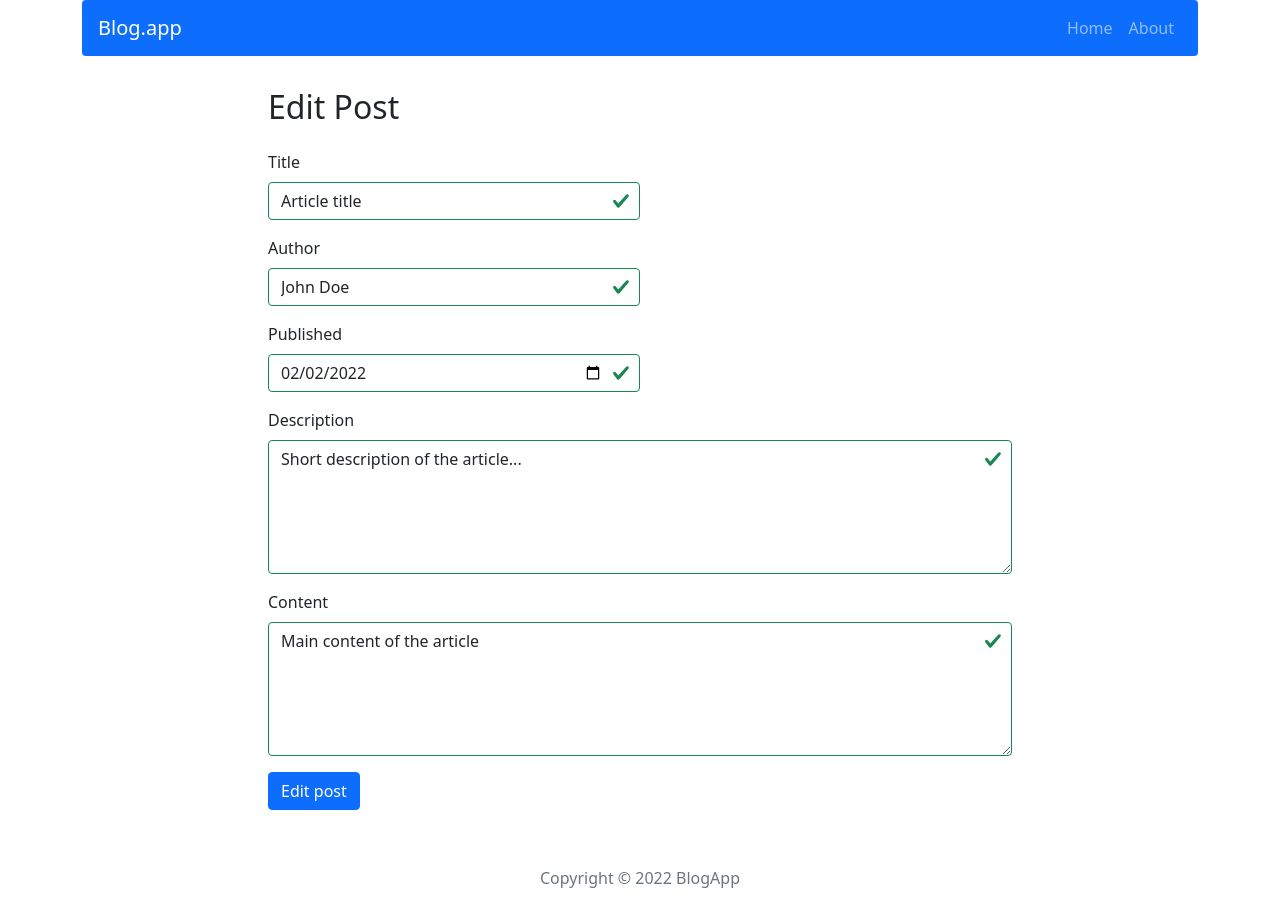
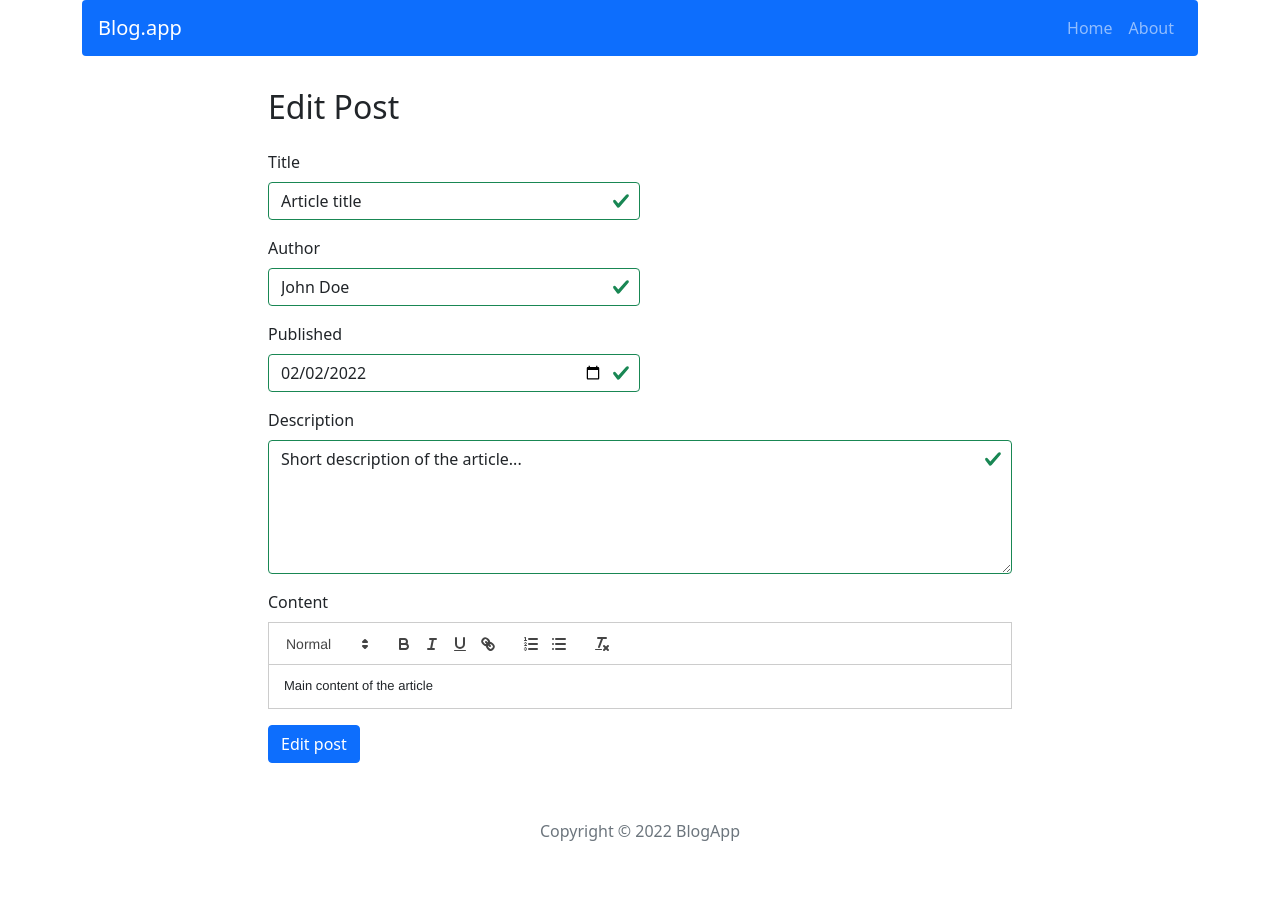
Before and after one commit to milosz7/crud-app, a React (Create React App) app: page /post/edit/1 in a window 1280 px wide. After the commit the page ends 859 px from the top, so only its background shows below. Built offline with nearby package versions, Linux system fonts and the light colour scheme.

Commit message:
Revert changes for description textarea

```diff
--- a/src/components/features/PostForm/PostForm.tsx
+++ b/src/components/features/PostForm/PostForm.tsx
@@ -1,8 +1,9 @@
 import { Form, Button } from 'react-bootstrap';
 import FormBase from '../../common/FormBase/FormBase';
-import React, { useState } from 'react';
+import React, { useEffect, useState } from 'react';
 import shortid from 'shortid';
 import { convertDate } from '../../../helpers/convertDate';
+import FormQuill from '../../common/FormQuill/FormQuill';
 
 interface Props {
   submitHandler: Function;
@@ -26,14 +27,24 @@ const PostForm = ({
   buttonText,
 }: Props) => {
 
+  const [content, setContent] = useState(baseContent || '');
+
   const [data, setData] = useState({
     id: id ? id : shortid(),
     title: baseTitle ? baseTitle : '',
     author: baseAuthor ? baseAuthor : '',
-    publishedDate: baseDate ? convertDate(baseDate) : '',
+    publishedDate: baseDate ? baseDate : '',
     shortDescription: baseDesc ? baseDesc : '',
-    content: baseContent ? baseContent : ''
+    content: content,
   })
+
+  useEffect(() => {
+    setData({
+      ...data,
+      content: content,
+    })
+  // eslint-disable-next-line react-hooks/exhaustive-deps
+  },[content])
 
   const updateData = (prop: keyof typeof data, value: string) => {
     setData({
@@ -68,13 +79,13 @@ const PostForm = ({
         max={new Date().toISOString().slice(0, 10)}
         placeholder="Enter date"
         id="postPublishDate"
-        value={data.publishedDate}
+        value={convertDate(data.publishedDate)}
         onChange={(e) => updateData('publishedDate', convertDate(e.target.value))}
         isValid={data.publishedDate ? true : false}
       />
       <FormBase
+        title="Description"
         type="text"
-        title="Description"
         as="textarea"
         rows={5}
         placeholder="Enter a short description of a post"
@@ -83,17 +94,7 @@ const PostForm = ({
         onChange={(e) => updateData('shortDescription', e.target.value)}
         isValid={data.shortDescription ? true : false}
       />
-      <FormBase
-        title="Content"
-        rows={5}
-        as="textarea"
-        placeholder="Enter the text content of a post"
-        id="postContent"
-        value={data.content}
-        onChange={(e) => updateData('content', e.target.value)}
-        isValid={data.content ? true : false}
-        type="text"
-      />
+      <FormQuill title="Content"  value={content} onChange={setContent} />
       <Button type="submit" variant="primary">
         {buttonText}
       </Button>
--- a/src/components/features/PostsList/PostsList.tsx
+++ b/src/components/features/PostsList/PostsList.tsx
@@ -15,7 +15,7 @@ const PostsList = () => {
               <Card.Title>{post.title}</Card.Title>
               <Card.Text className='m-0'><span className="fw-bold">Author: </span>{post.author}</Card.Text>
               <Card.Text ><span className="fw-bold">Published: </span>{post.publishedDate}</Card.Text>
-              <Card.Text dangerouslySetInnerHTML={{__html: post.shortDescription}}></Card.Text>
+              <Card.Text>{post.shortDescription}</Card.Text>
               <LinkContainer to={`post/${post.id}`}>
                 <Button className='align-self-start mt-auto'>Read more</Button>
               </LinkContainer>
```
